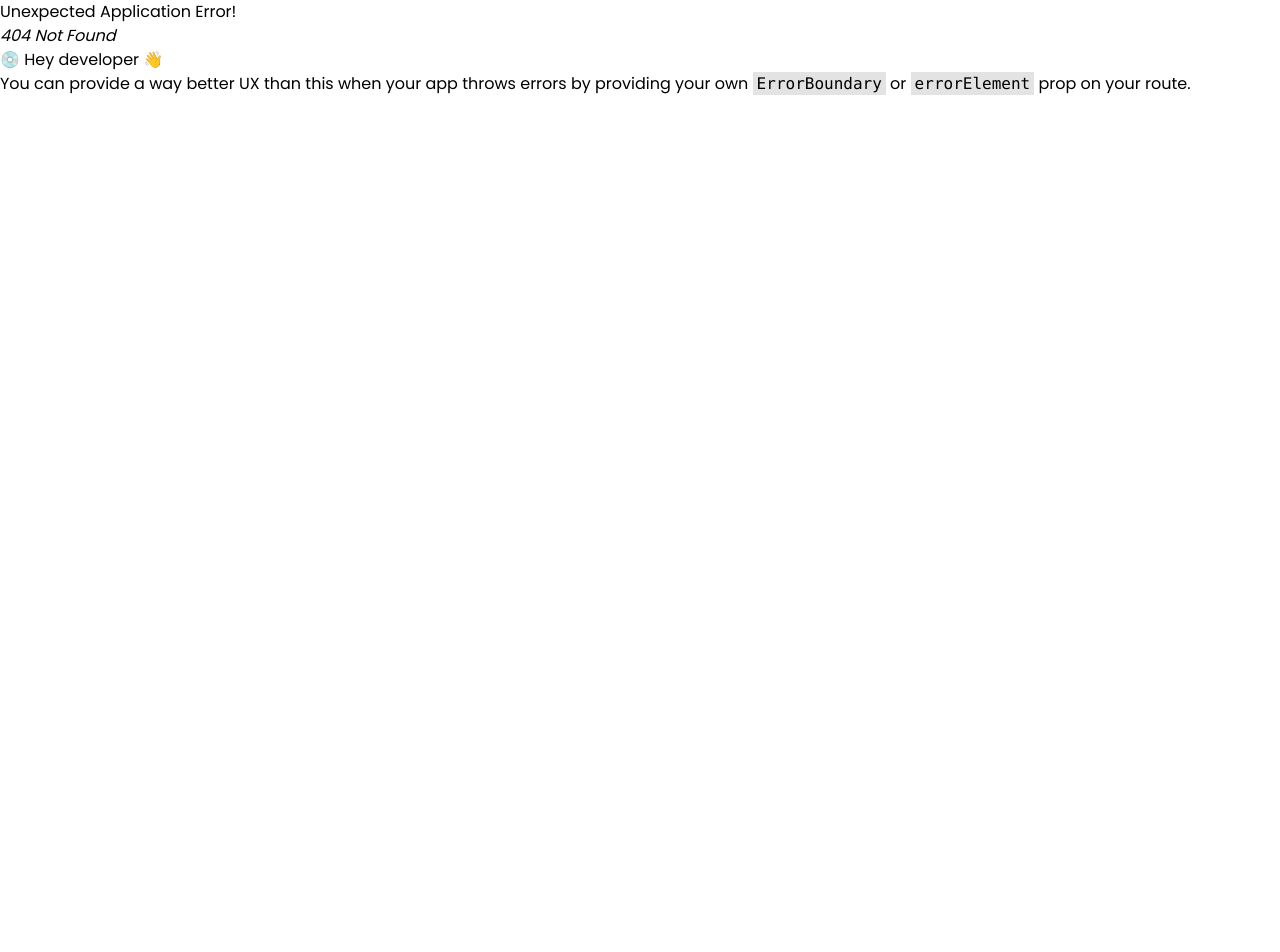
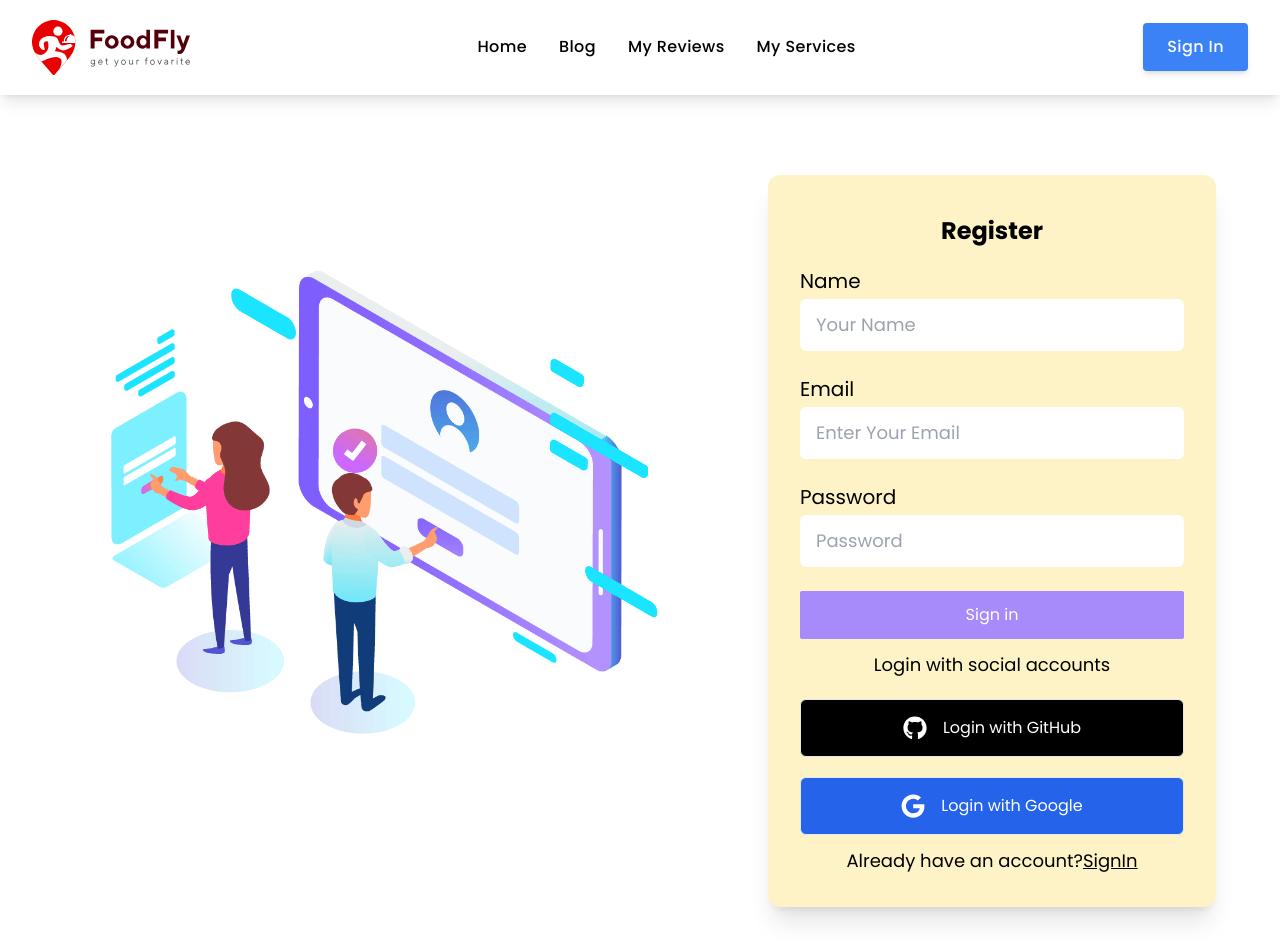
Before and after one commit to Naimcoder/Assignment-client-11, a React (Create React App) app: page /register in a window 1280 px wide. Before the commit this address had no page. Shown: the top 952 px of the page. Before the commit the page ends 800 px from the top, so only its background shows below. Built offline with nearby package versions, Linux system fonts and the light colour scheme.

Commit message:
added all page

```diff
--- a/src/Components/Page/Register/Register.js
+++ b/src/Components/Page/Register/Register.js
@@ -1,30 +1,15 @@
-import React from 'react';
-import { useState } from "react";
+import React, { useState } from "react";
+import { FaGithub, FaGoogle } from "react-icons/fa";
 import { Link } from "react-router-dom";
-import login from '../../../Images/38435-register.gif'
-import { FaGithub, FaGoogle } from "react-icons/fa";
-
-
+import login from "../../../Images/38435-register.gif";
 
 const Register = () => {
   const [user, setUser] = useState({});
-
   const handleSubmit = (event) => {
     event.preventDefault();
     console.log(user);
-      fetch("", {
-        method: "POST",
-        headers: {
-          "content-type": "application/json",
-        },
-        body: JSON.stringify(user),
-      })
-        .then((res) => res.json())
-        .then((data) => {
-          console.log(data);
-        });
   };
-    const handlechange = (event) => {
+  const handleBlur = (event) => {
     const value = event.target.value;
     const fuild = event.target.name;
     const newUser = { ...user };
@@ -36,21 +21,33 @@ const Register = () => {
       <div className="w-1/2">
         <img src={login} alt="" />
       </div>
-        <div className="w-1/2 max-w-md p-8 space-y-3 rounded-xl shadow-xl bg-amber-100 dark:text-gray-100">
-            <h1 className="text-2xl font-bold text-center py-2">Login</h1>
+      <div className="w-full max-w-md p-8 space-y-3 rounded-xl shadow-xl bg-amber-100 dark:text-gray-100">
+        <h1 className="text-2xl font-bold text-center py-2">Register</h1>
         <form
           onSubmit={handleSubmit}
           className="space-y-6 ng-untouched ng-pristine ng-valid"
         >
           <div className="space-y-1 text-sm">
             <label for="username" className="block text-xl dark:text-gray-400">
+              Name
+            </label>
+            <input
+              onBlur={handleBlur}
+              type="text"
+              name="name"
+              placeholder="Your Name"
+              className="w-full px-4 text-lg py-3 rounded-md dark:border-gray-700 dark:bg-gray-900 dark:text-gray-100 focus:dark:border-violet-400"
+            />
+          </div>
+          <div className="space-y-1 text-sm">
+            <label for="email" className="block text-xl dark:text-gray-400">
               Email
             </label>
             <input
-                onBlur={handlechange}
+              onBlur={handleBlur}
               type="email"
               name="email"
-                  placeholder="Username"
+              placeholder="Enter Your Email"
               className="w-full px-4 text-lg py-3 rounded-md dark:border-gray-700 dark:bg-gray-900 dark:text-gray-100 focus:dark:border-violet-400"
             />
           </div>
@@ -59,16 +56,13 @@ const Register = () => {
               Password
             </label>
             <input
-                onBlur={handlechange}
+              onBlur={handleBlur}
               type="password"
               name="password"
               id="password"
               placeholder="Password"
               className="w-full text-lg px-4 py-3 rounded-md dark:border-gray-700 dark:bg-gray-900 dark:text-gray-100 focus:dark:border-violet-400"
             />
-                <div className="flex justify-end text-lg dark:text-gray-400">
-                  <Link to="">Forgot Password?</Link>
-                </div>
           </div>
           <button className="block w-full p-3 text-center rounded-sm text-white bg-violet-400">
             Sign in
@@ -81,19 +75,24 @@ const Register = () => {
           </p>
         </div>
         <div>
-        <button  className="flex items-center justify-center w-full p-4 my-5 space-x-4 border rounded-md focus:ring-2 focus:ring-offset-1  text-white  bg-black focus:ring-violet-400">
-                 <span className=" text-2xl"> <FaGithub></FaGithub></span>
+          <button className="flex items-center justify-center w-full p-4 my-5 space-x-4 border rounded-md focus:ring-2 focus:ring-offset-1  text-white  bg-black focus:ring-violet-400">
+            <span className=" text-2xl">
+              {" "}
+              <FaGithub></FaGithub>
+            </span>
             <p>Login with GitHub</p>
           </button>
-        <button  className="flex items-center justify-center w-full p-4 space-x-4 border rounded-md focus:ring-2 focus:ring-offset-1  text-white   bg-blue-600 focus:ring-violet-400">
-                 <span className=" text-2xl"><FaGoogle></FaGoogle></span>
+          <button className="flex items-center justify-center w-full p-4 space-x-4 border rounded-md focus:ring-2 focus:ring-offset-1  text-white   bg-blue-600 focus:ring-violet-400">
+            <span className=" text-2xl">
+              <FaGoogle></FaGoogle>
+            </span>
             <p>Login with Google</p>
           </button>
         </div>
         <p className="text-lg text-center sm:px-6 dark:text-gray-400">
-              Don't have an account?
-              <Link to="/register" className="underline dark:text-gray-100">
-                Register
+          Already  have an account?
+          <Link to="/login" className="underline dark:text-gray-100">
+            SignIn
           </Link>
         </p>
       </div>
--- a/src/Routes/Router.js
+++ b/src/Routes/Router.js
@@ -1,5 +1,6 @@
 import Home from "../Components/Page/Home/Home";
 import Login from "../Components/Page/Login/Login";
+import Register from "../Components/Page/Register/Register";
 import ServicesAll from "../Components/Page/ServicesAll/ServicesAll";
 import Root from "../Layout/Root";
 
@@ -24,6 +25,10 @@ export const router = createBrowserRouter([
       {
         path:'/login',
         element:<Login></Login>
+      },
+      {
+        path:'/register',
+        element:<Register></Register>
       }
     ]
   },
```
Lines whose indentation alone changed are shown as unchanged.
